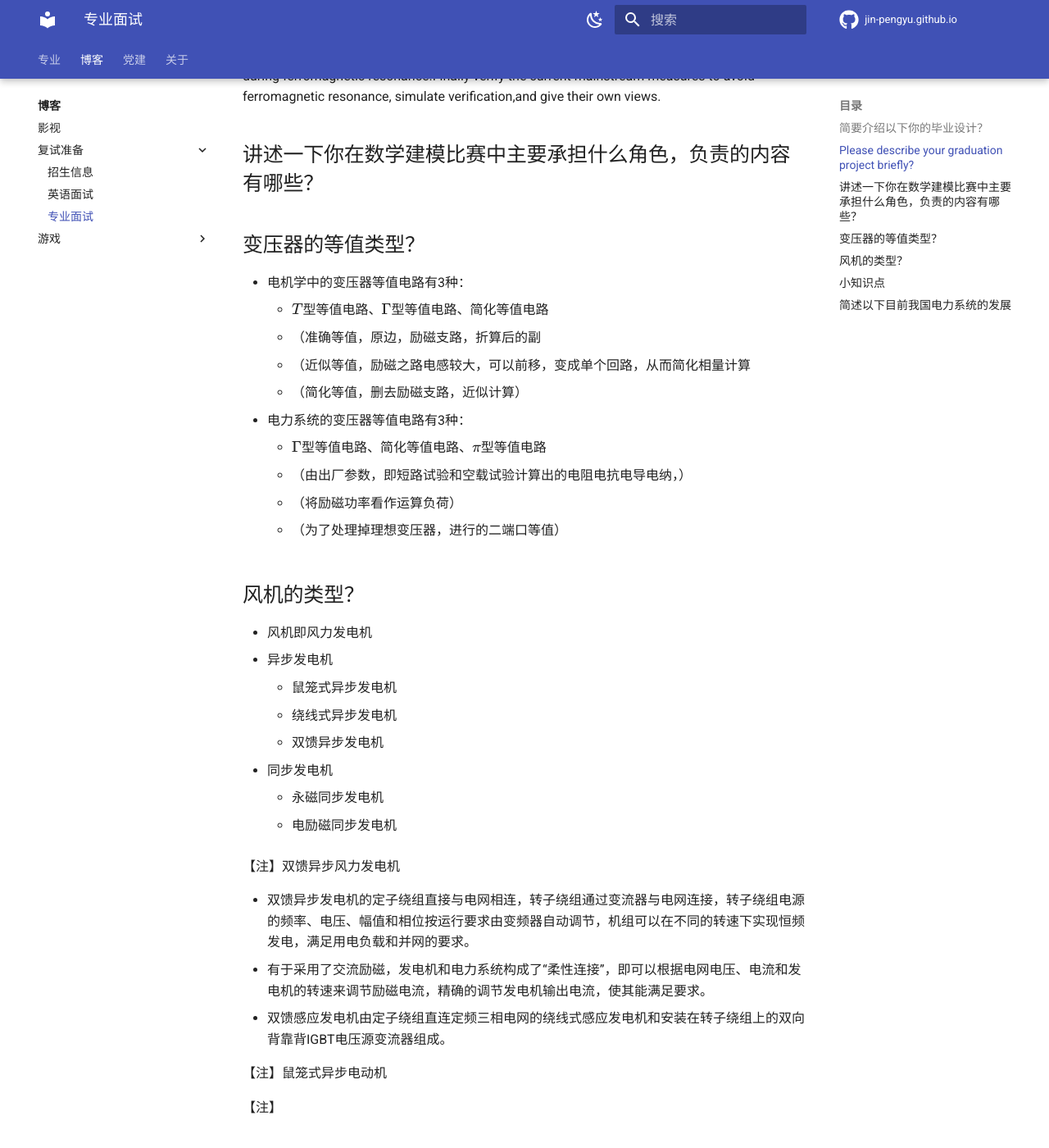
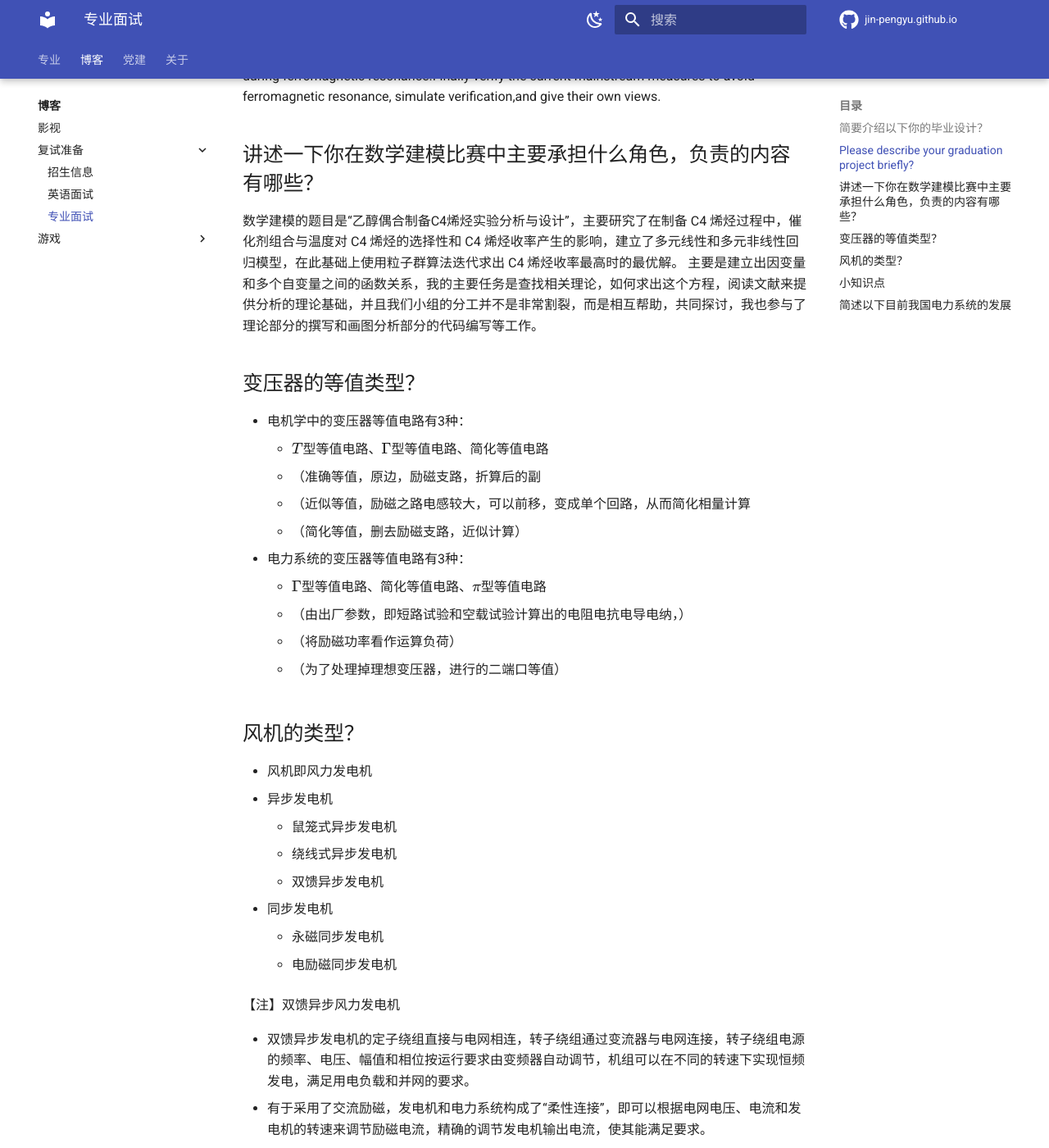
Before and after one commit to Pengyu-Jin/Pengyu-Jin.github.io, an MkDocs documentation site: the page built from docs/blog/pre-interview/major-interview.md, in a window 1280 px wide and 1400 px high, scrolled down 925 px. Shown: the whole window at 82% size. Built offline with MkDocs 1.6.1 and Material for MkDocs 9.7.7, drawn with Linux system fonts in a browser that asks for light colours.

Commit message:
change style183

```diff
--- a/docs/blog/pre-interview/major-interview.md
+++ b/docs/blog/pre-interview/major-interview.md
@@ -16,7 +16,8 @@
 Ok,well,Its basic research methods are:Through PSCAD to build a simple 10kV substation system, then set up various actual fault conditions.For example, reclosing, lightning strikes, three-phase short-circuit faults, single-phase short-circuit faults, etc.Then measure voltage and current waveforms to determine whether ferromagnetic resonance occurs, and analyze the causes of transformer saturation and PT saturation,then calculate the heat generation of PT during ferromagnetic resonance.Finally verify the current mainstream measures to avoid ferromagnetic resonance, simulate verification,and give their own views.
 
 ## 讲述一下你在数学建模比赛中主要承担什么角色，负责的内容有哪些？
-
+数学建模的题目是“乙醇偶合制备C4烯烃实验分析与设计”，主要研究了在制备 C4 烯烃过程中，催化剂组合与温度对 C4 烯烃的选择性和 C4 烯烃收率产生的影响，建立了多元线性和多元非线性回归模型，在此基础上使用粒子群算法迭代求出 C4 烯烃收率最高时的最优解。
+主要是建立出因变量和多个自变量之间的函数关系，我的主要任务是查找相关理论，如何求出这个方程，阅读文献来提供分析的理论基础，并且我们小组的分工并不是非常割裂，而是相互帮助，共同探讨，我也参与了理论部分的撰写和画图分析部分的代码编写等工作。
 
 
 ## 变压器的等值类型？
```
Also changed, not shown: other parts of docs/blog/pre-interview/major-interview.md (+0 -4 lines), docs/blog/pre-interview/English-interview.md (+1 -1 lines).
